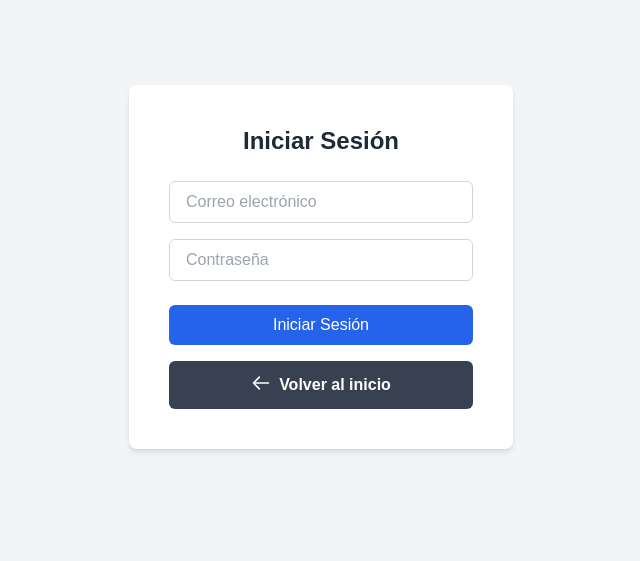
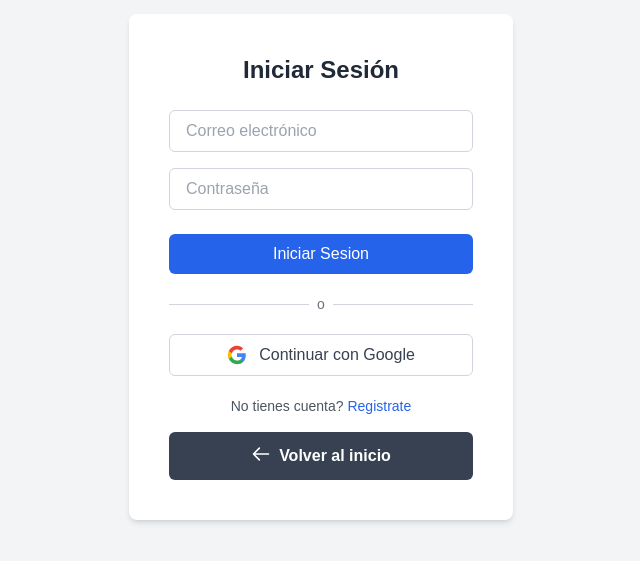
Before and after one commit to Ryuu-no-Mi/Inmotech-Frontend-, a React (Vite) app: page /login in a window 1280 px wide. Shown: the part 133-694 px from the top of the page, without its empty margins (319-959 px from the left). Built offline with nearby package versions, Linux system fonts and the light colour scheme.

Commit message:
feat: Google OAuth2 login (Fase 1 completa) (#1)

```diff
--- a/src/App.jsx
+++ b/src/App.jsx
@@ -22,6 +22,7 @@ import AgencyDetail from './pages/AgencyDetail'
 import EditProperty from './components/EditProperty'
 import EditUser from './components/EditUser'
 import DeleteUser from './components/DeleteUser'
+import OAuth2Callback from './pages/OAuth2Callback'
 
 
 function App() {
@@ -44,6 +45,7 @@ function App() {
               <Route path="*" element={<NotFound />} />
               <Route path="/edit-user" element={<EditUser />} />
               <Route path="/delete-user" element={<DeleteUser />} />
+              <Route path="/oauth2/callback" element={<OAuth2Callback />} />
           </Routes>
       </AuthProvider>
   );
--- /dev/null
+++ b/src/components/GoogleLoginButton.jsx
@@ -0,0 +1,35 @@
+const BACKEND_URL = "http://localhost:8080";
+
+export default function GoogleLoginButton() {
+    const handleGoogleLogin = () => {
+        window.location.href = `${BACKEND_URL}/oauth2/authorization/google`;
+    };
+
+    return (
+        <button
+            type="button"
+            onClick={handleGoogleLogin}
+            className="w-full flex items-center justify-center gap-3 bg-white text-gray-700 border border-gray-300 py-2 px-4 rounded-md hover:bg-gray-50 hover:border-gray-400 focus:outline-none focus:ring-2 focus:ring-blue-500 focus:ring-opacity-50 transition-colors"
+        >
+            <svg className="w-5 h-5" viewBox="0 0 24 24">
+                <path
+                    d="M22.56 12.25c0-.78-.07-1.53-.2-2.25H12v4.26h5.92a5.06 5.06 0 0 1-2.2 3.32v2.77h3.57c2.08-1.92 3.28-4.74 3.28-8.1z"
+                    fill="#4285F4"
+                />
+                <path
+                    d="M12 23c2.97 0 5.46-.98 7.28-2.66l-3.57-2.77c-.98.66-2.23 1.06-3.71 1.06-2.86 0-5.29-1.93-6.16-4.53H2.18v2.84C3.99 20.53 7.7 23 12 23z"
+                    fill="#34A853"
+                />
+                <path
+                    d="M5.84 14.09c-.22-.66-.35-1.36-.35-2.09s.13-1.43.35-2.09V7.07H2.18C1.43 8.55 1 10.22 1 12s.43 3.45 1.18 4.93l2.85-2.22.81-.62z"
+                    fill="#FBBC05"
+                />
+                <path
+                    d="M12 5.38c1.62 0 3.06.56 4.21 1.64l3.15-3.15C17.45 2.09 14.97 1 12 1 7.7 1 3.99 3.47 2.18 7.07l3.66 2.84c.87-2.6 3.3-4.53 6.16-4.53z"
+                    fill="#EA4335"
+                />
+            </svg>
+            Continuar con Google
+        </button>
+    );
+}
--- a/src/contexts/AuthContext.jsx
+++ b/src/contexts/AuthContext.jsx
@@ -114,6 +114,45 @@ export function AuthProvider({ children }) {
         }
     };
 
+    const loginWithGoogle = async (jwt, email, userId) => {
+        if (!jwt) throw new Error("Token no recibido de Google");
+
+        localStorage.setItem("token", jwt);
+        setToken(jwt);
+
+        try {
+            const res = await api.get("/user/me");
+            const me = res.data;
+
+            setUser({
+                id: me.id,
+                nombre: me.nombre,
+                apellido: me.apellido,
+                email: me.email,
+                telefono: me.telefono,
+                fechaNacimiento: me.fechaNacimiento,
+                fechaRegistro: me.fechaRegistro,
+                idAgencia: me.idAgencia,
+                imagenUrl: me.imagenUrl,
+            });
+
+            await loadUserData(me.id);
+        } catch (err) {
+            console.error("Error cargando datos tras Google login", err);
+            setUser({
+                id: userId,
+                nombre: null,
+                apellido: null,
+                email: email,
+                telefono: null,
+                fechaNacimiento: null,
+                fechaRegistro: null,
+                idAgencia: null,
+                imagenUrl: null,
+            });
+        }
+    };
+
     // Logout: borra token, email, favoritos y propiedades
     const logout = () => {
         alert("Cerrando sesión");
@@ -183,6 +222,7 @@ export function AuthProvider({ children }) {
                 login,
                 register,
                 logout,
+                loginWithGoogle,
                 reloadUserData: () => loadUserData(user.id),
             }}
         >
--- /dev/null
+++ b/src/pages/OAuth2Callback.jsx
@@ -0,0 +1,34 @@
+import { useEffect, useContext } from "react";
+import { useNavigate, useSearchParams } from "react-router-dom";
+import { AuthContext } from "../contexts/AuthContext";
+
+export default function OAuth2Callback() {
+    const [searchParams] = useSearchParams();
+    const navigate = useNavigate();
+    const { loginWithGoogle } = useContext(AuthContext);
+
+    useEffect(() => {
+        const dataParam = searchParams.get("data");
+        if (!dataParam) {
+            alert("Error: No se recibieron datos de autenticacion");
+            navigate("/login");
+            return;
+        }
+
+        try {
+            const data = JSON.parse(decodeURIComponent(dataParam));
+            loginWithGoogle(data.token, data.email, data.userId);
+            navigate("/");
+        } catch (err) {
+            console.error("Error procesando callback OAuth2:", err);
+            alert("Error al iniciar sesion con Google");
+            navigate("/login");
+        }
+    }, []);
+
+    return (
+        <div className="min-h-screen flex items-center justify-center bg-gray-100">
+            <p className="text-gray-600 text-lg">Iniciando sesion con Google...</p>
+        </div>
+    );
+}
--- a/src/pages/UserLogin.jsx
+++ b/src/pages/UserLogin.jsx
@@ -1,7 +1,8 @@
 import { useState, useContext } from "react";
 import { AuthContext } from "../contexts/AuthContext";
-import { useNavigate } from "react-router-dom";
-import  BtnVolver  from "../components/BtnInicio";
+import { useNavigate, Link } from "react-router-dom";
+import BtnVolver from "../components/BtnInicio";
+import GoogleLoginButton from "../components/GoogleLoginButton";
 
 export default function UserLogin() {
     const [email, setEmail] = useState("");
@@ -54,8 +55,26 @@ export default function UserLogin() {
                     type="submit"
                     className="w-full bg-blue-600 text-white py-2 px-4 rounded-md hover:bg-blue-700 focus:outline-none focus:ring-2 focus:ring-blue-500 focus:ring-opacity-50"
                 >
-                    Iniciar Sesión
+                    Iniciar Sesion
                 </button>
+
+                <div className="relative my-5">
+                    <div className="absolute inset-0 flex items-center">
+                        <div className="w-full border-t border-gray-300"></div>
+                    </div>
+                    <div className="relative flex justify-center text-sm">
+                        <span className="px-2 bg-white text-gray-500">o</span>
+                    </div>
+                </div>
+
+                <GoogleLoginButton />
+
+                <p className="mt-5 text-center text-sm text-gray-600">
+                    No tienes cuenta?{" "}
+                    <Link to="/register" className="text-blue-600 hover:underline">
+                        Registrate
+                    </Link>
+                </p>
                 <BtnVolver />
             </form>
         </div>
```
Also changed, not shown: 2 other files (tests, documents, lock files or other folders).
